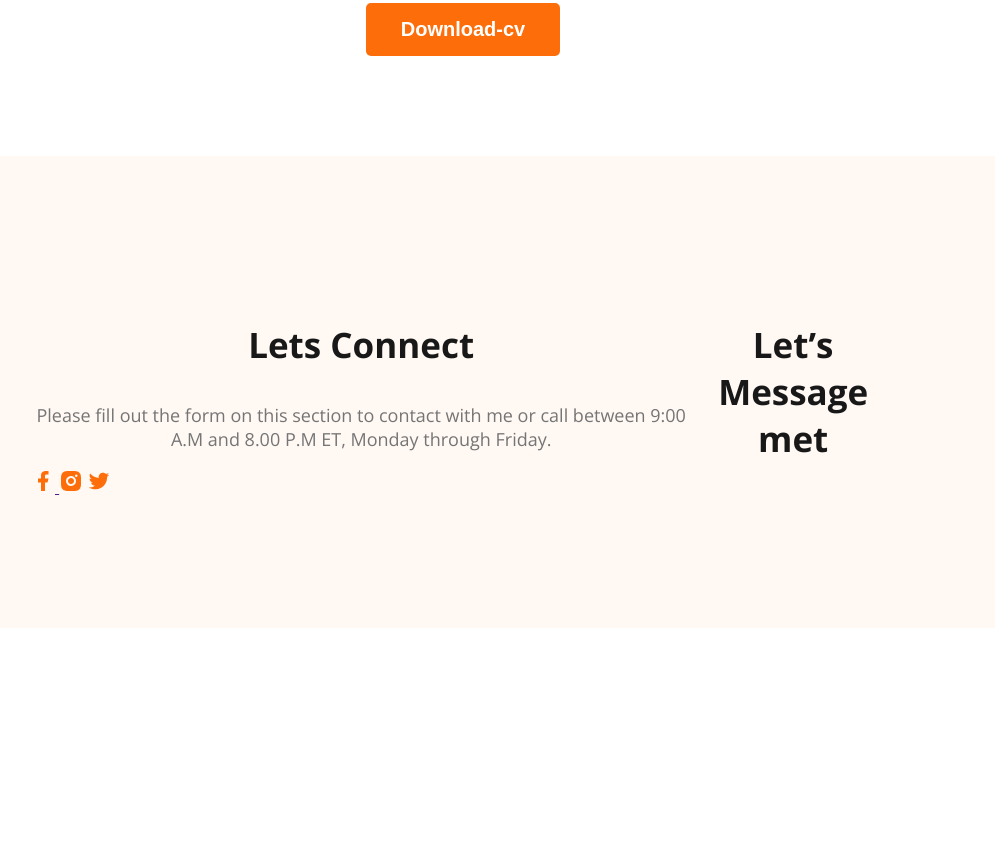
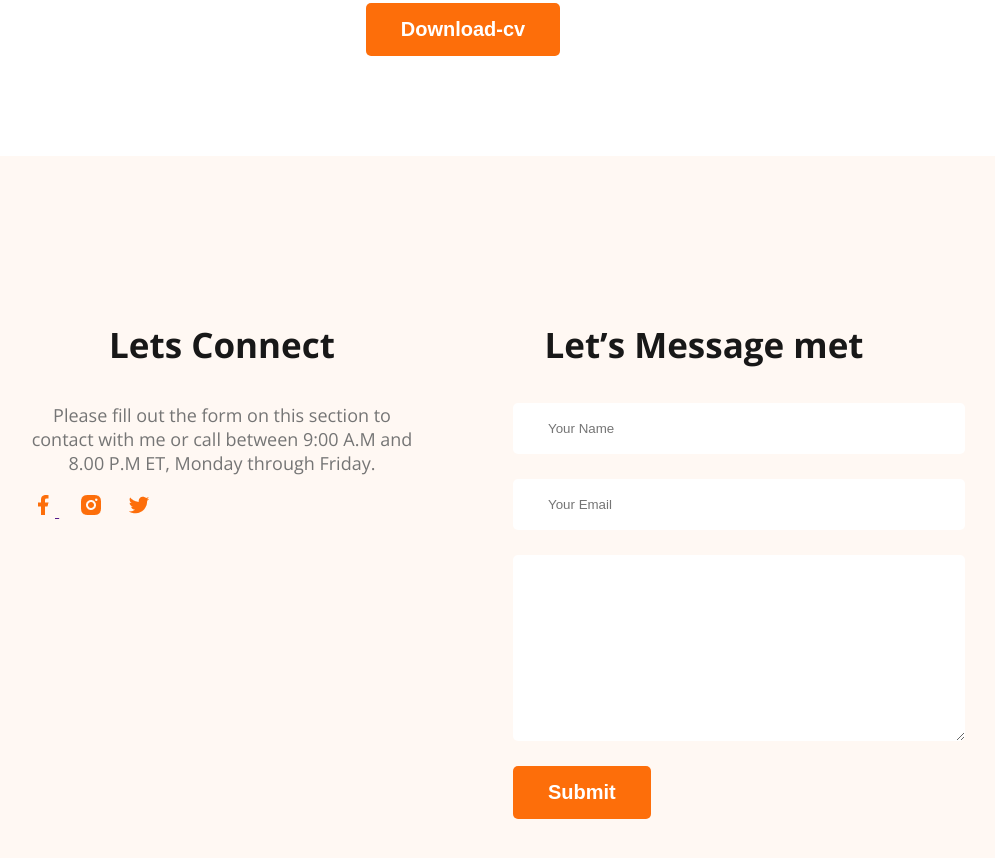
Before and after one commit to mdiqbalkhan/webdevelopment, a plain HTML site: page index.html in a window 1280 px wide. Shown: the part 3033-3891 px from the top of the page, without its empty margins (177-1172 px from the left). Before the commit the page ends 3669 px from the top, so only its background shows below. Drawn offline with nearby package versions, Linux system fonts and the light colour scheme.

Commit message:
footer add

```diff
--- a/index.html
+++ b/index.html
@@ -184,6 +184,13 @@
 
            <div class="footer-column">
             <h3 class="section-title"> Let’s Message met</h3>
+            <form class="footer-content" action="">
+                <input type="text" placeholder="Your Name">
+                <input type="email" placeholder="Your Email">
+                <textarea name="" id="" cols="30" rows="10"></textarea>
+                <input class="btn-primary" type="submit" value="Submit">
+
+            </form>
 
         </div>
 
--- a/style.css
+++ b/style.css
@@ -237,6 +237,10 @@ font-weight: 700;
     margin-top: 0px;
 }
 
+.social-links a{
+    margin-right: 20px;;
+}
+
 .download-cv{
     text-align: center;
     margin-top: 50px;
@@ -246,7 +250,23 @@ font-weight: 700;
 
 footer{
     display: flex;
+    gap: 100px;
     background: #FFF8F3;
     padding: 130px 200px;
     margin-top: 100px;
 }
+.footer-column{
+    width: 50%;
+}
+
+.footer-content input[type="text"],.footer-content input[type="email"],textarea{
+    display: block;
+    margin-bottom: 25px;
+    padding: 18px 35px;
+    color: #757575;
+    border-radius: 5px;
+    background-color: #fff;
+    border: 0px;
+    width: 100%;
+
+}
```
